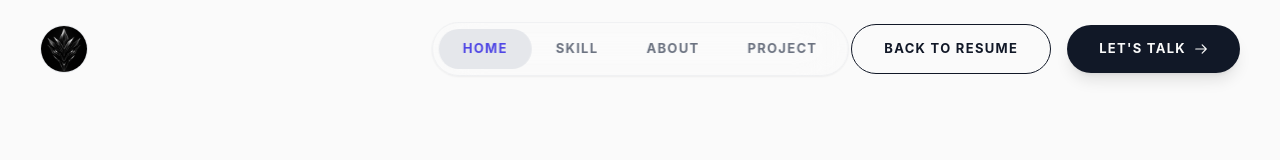
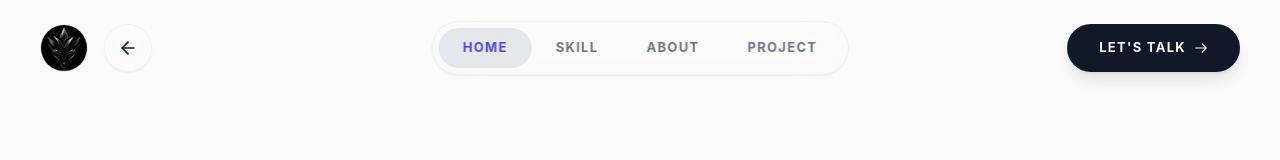
Before and after one commit to hmyat3366-ai/anizwizgouki, a React (Vite) app: page / in a window 1280 px wide. Shown: the top 160 px of the page. Built offline with nearby package versions, Linux system fonts and the light colour scheme; no server answers.

Commit message:
fix: change back to resume text to icon and remove from sticky header

```diff
--- a/src/App.tsx
+++ b/src/App.tsx
@@ -9,6 +9,7 @@
  * All data, logic, icons, and section markup live in their own modules.
  */
 import { useRef, useState } from "react";
+import { ArrowLeft } from "lucide-react";
 
 // Hooks
 import { useActiveSection } from "./hooks/useActiveSection";
@@ -69,6 +70,21 @@ export default function App() {
         {/* Floating elements (positioned absolutely / fixed) */}
         <MagicalImage />
         <CursorElements />
+
+        {/* Non-sticky absolute layer for Back to Resume icon, scrolls away normally */}
+        <div className="absolute top-0 left-0 w-full px-6 md:px-10 py-6 flex items-center justify-between z-[90] pointer-events-none">
+          <div className="flex items-center gap-4">
+            <div className="w-12 h-12" /> {/* Spacer for the logo */}
+            <a
+              href="https://awgresume.vercel.app/"
+              title="Back to Resume"
+              className="pointer-events-auto flex items-center justify-center w-12 h-12 rounded-full border border-gray-200/50 dark:border-white/20 bg-background/50 backdrop-blur-md hover:bg-gray-100 dark:hover:bg-white/10 transition-colors duration-300 text-foreground shadow-sm group"
+            >
+              <ArrowLeft size={20} className="group-hover:-translate-x-1 transition-transform duration-300" />
+            </a>
+          </div>
+        </div>
+
         <Header activeSection={activeSection} onOpenMobileNav={() => setIsMobileNavOpen(true)} />
 
         {/* Main content sections */}
--- a/src/components/Header.tsx
+++ b/src/components/Header.tsx
@@ -103,12 +103,6 @@ export default function Header({ activeSection, onOpenMobileNav }: HeaderProps)
       {/* Desktop CTA Button */}
       <div className="hidden md:flex items-center gap-4 pointer-events-auto">
         <a
-          href="https://awgresume.vercel.app/"
-          className="group flex items-center justify-center bg-transparent border border-gray-900 dark:border-white text-gray-900 dark:text-white px-8 py-3.5 rounded-full text-[13px] font-bold uppercase tracking-widest hover:bg-gray-900 hover:text-white dark:hover:bg-white dark:hover:text-background transition-colors duration-300"
-        >
-          Back to Resume
-        </a>
-        <a
           id="header-cta"
           href="#contact"
           className="group bg-gray-900 dark:bg-white text-background px-8 py-3.5 rounded-full text-[13px] font-bold uppercase tracking-widest shadow-lg transform transition-all duration-500 ease-[cubic-bezier(0.5,0,0,1)] hover:scale-105 active:scale-95 flex items-center"
--- a/src/components/MobileNav.tsx
+++ b/src/components/MobileNav.tsx
@@ -48,12 +48,6 @@ export default function MobileNav({ activeSection, isOpen, onClose }: MobileNavP
       {/* Bottom CTA */}
       <div className="w-full max-w-[65vw] pb-8 flex flex-col gap-4">
         <a
-          href="https://awgresume.vercel.app/"
-          className="bg-transparent border border-white/20 text-white hover:bg-white/10 px-6 py-4 rounded-full font-bold uppercase tracking-widest text-xs flex items-center justify-center w-full transition-colors"
-        >
-          Back to Resume
-        </a>
-        <a
           href="#contact"
           onClick={onClose}
           className="bg-primary text-black px-6 py-4 rounded-full font-bold uppercase tracking-widest text-xs flex items-center justify-center w-full shadow-lg"
```
